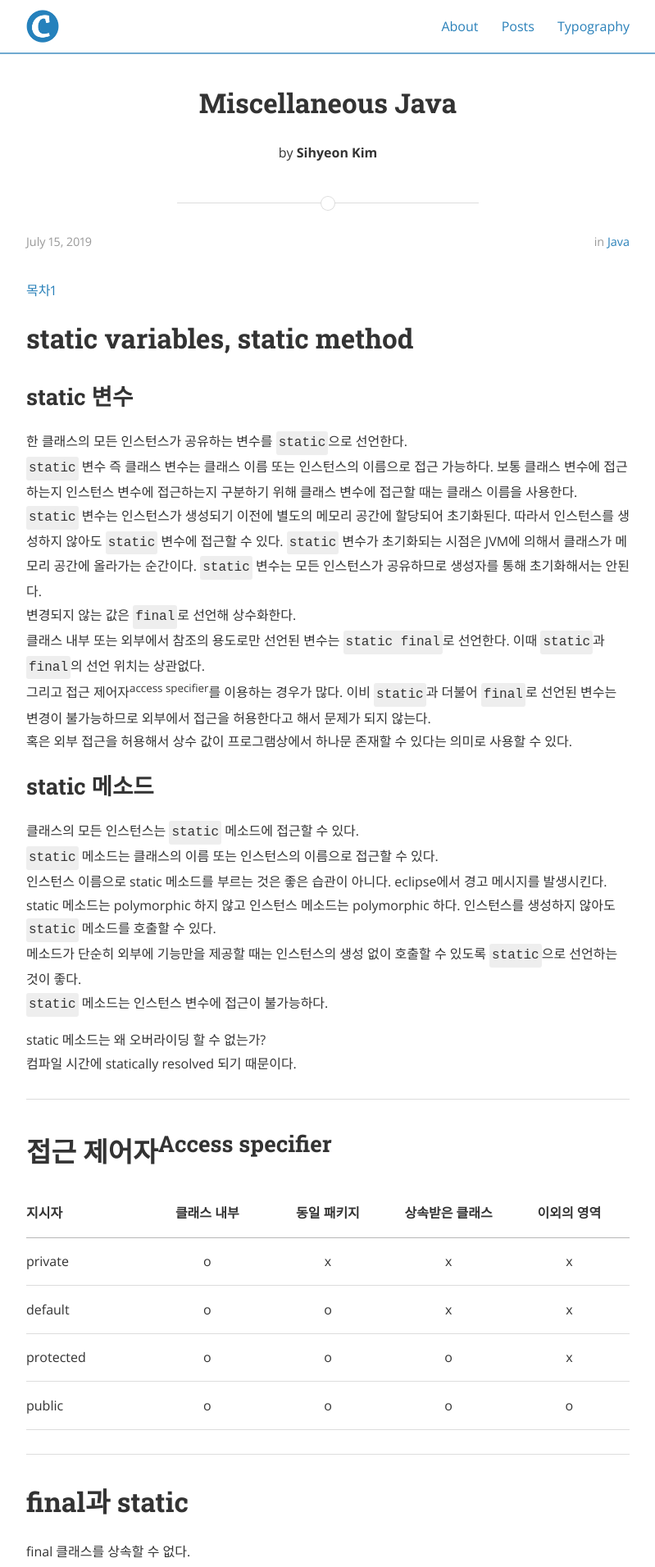
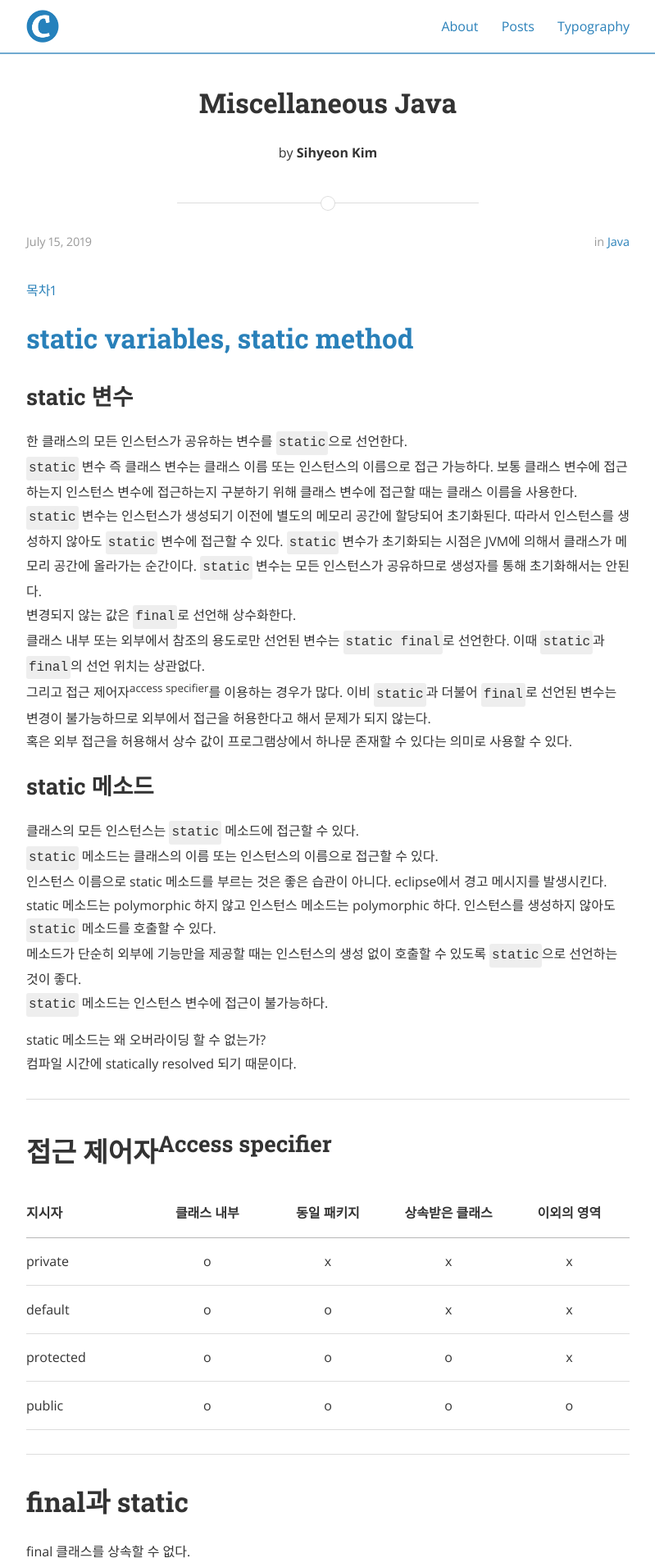
Before and after one commit to sihyeon-kim/sihyeon-kim.github.io, a Jekyll site: the page built from _posts/2019-07-15-Miscellaneous-Java.markdown, in a window 1280 px wide. Shown: the top 1911 px of the page at 82% size, without its empty margins (240-1039 px from the left). Built offline with Jekyll 4.4.1, drawn with Linux system fonts in a browser that asks for light colours; nearby versions of some CDN libraries; comment, search, counter and statistics services are not loaded.

```diff
--- a/_posts/2019-07-15-Miscellaneous-Java.markdown
+++ b/_posts/2019-07-15-Miscellaneous-Java.markdown
@@ -8,7 +8,7 @@ categories: java
 
 [목차1](#static-메소드)
 
-# static variables, static method
+# [static variables, static method]()
 ## static 변수
 한 클래스의 모든 인스턴스가 공유하는 변수를 `static`으로 선언한다.
 `static` 변수 즉 클래스 변수는 클래스 이름 또는 인스턴스의 이름으로 접근 가능하다. 보통 클래스 변수에 접근하는지 인스턴스 변수에 접근하는지 구분하기 위해 클래스 변수에 접근할 때는 클래스 이름을 사용한다.
```
